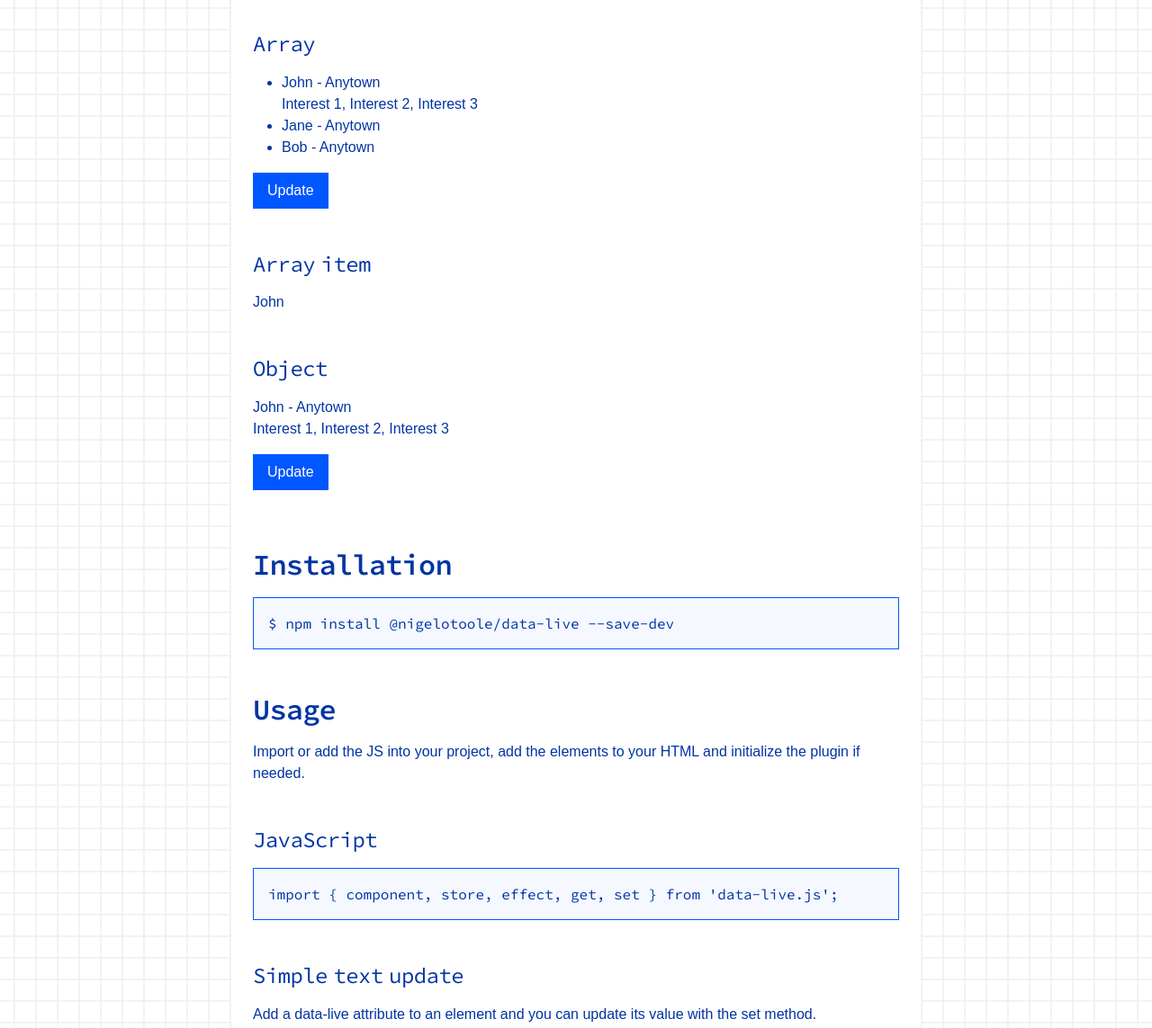
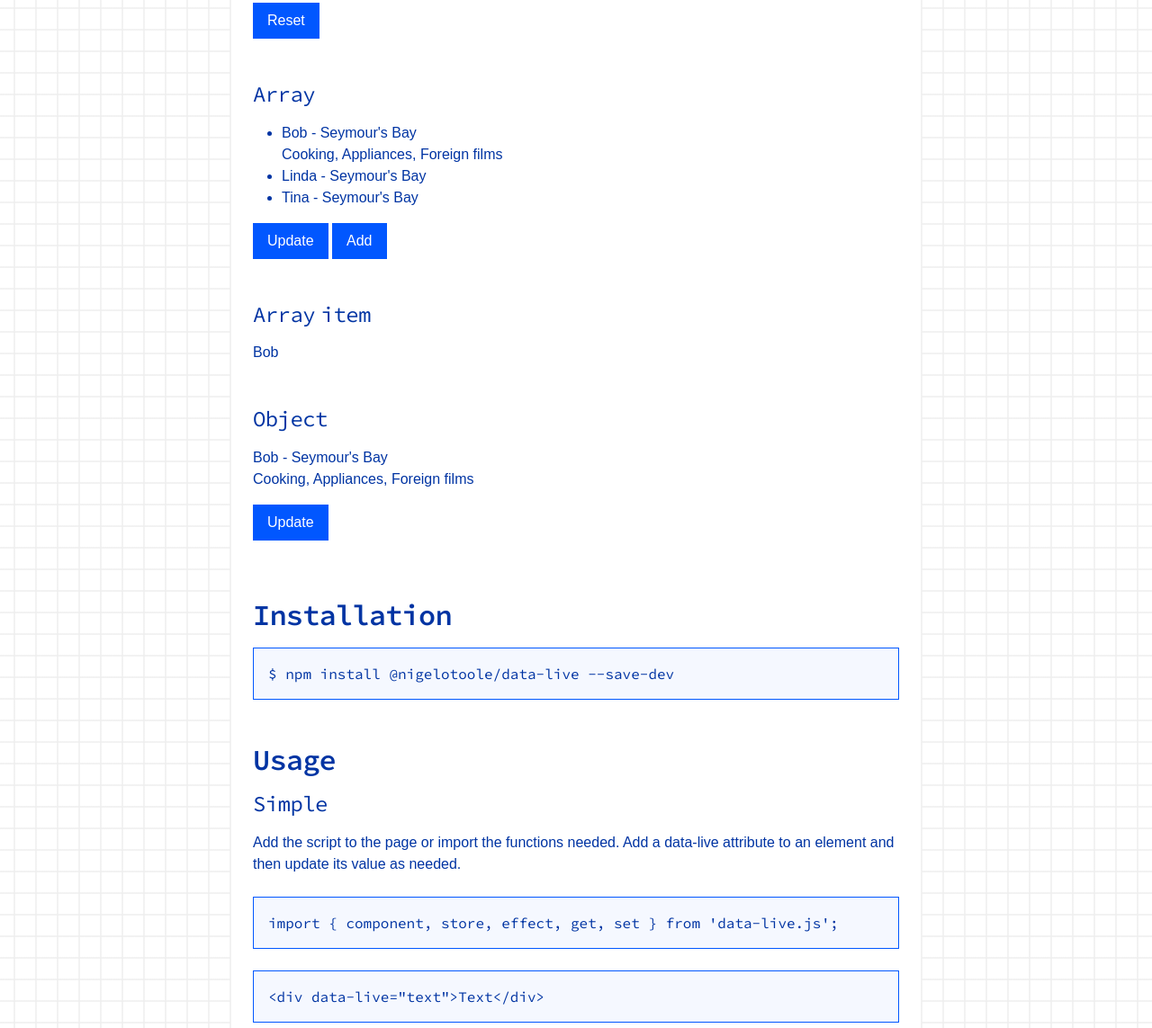
Before and after one commit to NigelOToole/data-live, a website with bundled scripts: page src/index.html in a window 1280 px wide. Shown: the part 976-2119 px from the top of the page at 90% size. Built offline with nearby package versions, Linux system fonts and the light colour scheme; files whose address does not match are found by name.

Commit message:
Doc updates

```diff
--- a/src/index.html
+++ b/src/index.html
@@ -80,10 +80,12 @@
 
             <h3>Number - Countdown</h3>
             <div class="input-number" data-live="seconds">3600</div>
+            <button class="btn demo-btn"><span>Reset</span></button>
 
             <h3>Array</h3>
             <div class="users"></div>
             <button class="btn demo-btn"><span>Update</span></button>
+            <button class="btn demo-btn"><span>Add</span></button>
 
             <h3>Array item</h3>
             <div class="user-zero"></div>
@@ -105,23 +107,20 @@
 
 <pre><code class="scroll-shadow-inline" tabindex="0">$ npm install @nigelotoole/data-live --save-dev</code></pre>
 
-
           <h2 id="docs-usage">Usage</h2>
 
-          <p>Import or add the JS into your project, add the elements to your HTML and initialize the plugin if needed.</p>
+          <h3>Simple</h3>
 
-
-          <h3 id="docs-javascript">JavaScript</h3>
+          <p>Add the script to the page or import the functions needed. Add a data-live attribute to an element and then update its value as needed.</p>
 
 <pre><code class="scroll-shadow-inline" tabindex="0">import { component, store, effect, get, set } from 'data-live.js';</code></pre>
 
-
-          <h3>Simple text update</h3>
-          <p>Add a data-live attribute to an element and you can update its value with the set method.</p>
 <pre><code class="scroll-shadow-inline" tabindex="0">&lt;div data-live="text"&gt;Text&lt;/div&gt; </code></pre>
 
 <pre><code class="scroll-shadow-inline" tabindex="0">// Update text
 set('text', 'Update Text');
+// This is the same as the above if you dont want to import the set method
+// window['text']['text'] = 'Update Text';
 </code></pre>
 
           <h3>Complex data</h3>
@@ -144,10 +143,10 @@ let usersTemplate = (data) => {
   &lt;/ul&gt;`;
 }
 
-let usersStore = component(dataArray, 'users', usersTemplate);
+let usersComponent = component(dataArray, 'users', usersTemplate);
 
 // Update data
-usersStore[0]['firstname'] = `${usersStore[0]['firstname']} updated`;
+usersComponent[0]['firstname'] = `${usersComponent[0]['firstname']} updated`;
 </code></pre>
 
 <p>To use data in an already crated store you can with duplicate the element e.g. &lt;div class="users"&gt;&lt;/div&gt;. If you need to present the data differently you can add an effect to the store.</p>
@@ -157,7 +156,7 @@ usersStore[0]['firstname'] = `${usersStore[0]['firstname']} updated`;
   return `${ data['firstname']}`;
 }
 
-effect(usersStore, 'users', userZeroTemplate, '.user-zero');
+effect(usersComponent, 'users', userZeroTemplate, '.user-zero');
 </code></pre>
 
 
@@ -376,6 +375,7 @@ $ npm run dev
 
 
     <script src="scripts/share-url-wc.js" type="module"></script>
+    <!-- <script src="scripts/data-live.js" type="module"></script> -->
     <script src="scripts/main.js" type="module"></script>
   </body>
 </html>
--- a/src/scripts/main.js
+++ b/src/scripts/main.js
@@ -6,82 +6,66 @@ window.addEventListener('DOMContentLoaded', (event) => {
   let dataArray = [
     {
       "id": 1,
-      "firstname": "John",
-      "lastname": "Doe",
-      "email": "johndoe@example.com",
+      "firstname": "Bob",
+      "lastname": "Belcher",
+      "email": "bob@example.com",
       "phone": "(555) 555-1234",
       "address": {
-        "street": "123 Main Street",
-        "suite": "Apt. 4",
-        "city": "Anytown",
-        "zipcode": "12345-6789",
-        "geo": {
-          "lat": "42.1234",
-          "lng": "-71.2345"
-        }
+        "street": "123 Ocean Avenue",
+        "suite": "Apt. 1",
+        "city": "Seymour's Bay",
+        "zipcode": "12345-6789"
       },
       "interests": [
-        { "name": "Interest 1" },
-        { "name": "Interest 2" },
-        { "name": "Interest 3" }
+        { "name": "Cooking" },
+        { "name": "Appliances" },
+        { "name": "Foreign films" }
       ],
     },
     {
       "id": 2,
-      "firstname": "Jane",
-      "lastname": "Smith",
-      "email": "janesmith@example.com",
-      "phone": "(555) 555-5678",
+      "firstname": "Linda",
+      "lastname": "Belcher",
+      "email": "linda@example.com",
+      "phone": "(555) 555-1234",
       "address": {
-        "street": "456 Oak Street",
-        "suite": "Suite 200",
-        "city": "Anytown",
-        "zipcode": "12345-6789",
-        "geo": {
-          "lat": "42.3456",
-          "lng": "-71.6789"
-        }
+        "street": "123 Ocean Avenue",
+        "suite": "Apt. 1",
+        "city": "Seymour's Bay",
+        "zipcode": "12345-6789"
       }
     },
     {
       "id": 3,
-      "firstname": "Bob",
-      "lastname": "Johnson",
-      "email": "bobjohnson@example.com",
-      "phone": "(555) 555-9012",
+      "firstname": "Tina",
+      "lastname": "Belcher",
+      "email": "tina@example.com",
+      "phone": "(555) 555-1234",
       "address": {
-        "street": "789 Elm Street",
-        "suite": "Apt. 100",
-        "city": "Anytown",
-        "zipcode": "12345-6789",
-        "geo": {
-          "lat": "42.5678",
-          "lng": "-71.1234"
-        }
+        "street": "123 Ocean Avenue",
+        "suite": "Apt. 1",
+        "city": "Seymour's Bay",
+        "zipcode": "12345-6789"
       }
     }
   ]
 
   let dataObject = {
     "id": 1,
-    "firstname": "John",
-    "lastname": "Doe",
-    "email": "johndoe@example.com",
+    "firstname": "Bob",
+    "lastname": "Belcher",
+    "email": "bob@example.com",
     "phone": "(555) 555-1234",
     "address": {
-      "street": "123 Main Street",
-      "suite": "Apt. 4",
-      "city": "Anytown",
-      "zipcode": "12345-6789",
-      "geo": {
-        "lat": "42.1234",
-        "lng": "-71.2345"
-      }
+      "street": "123 Ocean Avenue",
+      "suite": "Apt. 1",
+      "city": "Seymour's Bay",
+      "zipcode": "12345-6789"
     },
     "interests": [
-      { "name": "Interest 1" },
-      { "name": "Interest 2" },
-      { "name": "Interest 3" }
+      { "name": "Cooking" },
+      { "name": "Appliances" },
+      { "name": "Foreign films" }
     ]
   }
 
@@ -91,7 +75,7 @@ window.addEventListener('DOMContentLoaded', (event) => {
   // Text
   document.querySelector('[data-live="text"] + .demo-btn').addEventListener('click', () => {
     set('text', 'Update Text');
-    // This is the same as the above if you dont want to import set method
+    // This is the same as the above if you dont want to import the set method
     // window['text']['text'] = 'Update Text';
   })
 
@@ -118,6 +102,10 @@ window.addEventListener('DOMContentLoaded', (event) => {
 
   let updateNumberInterval = setInterval(updateNumber, 1000);
 
+  document.querySelector('[data-live="seconds"] + .demo-btn').addEventListener('click', () => {
+    set('seconds', 3600);
+  })
+
 
   // Array
   let usersTemplate = (data) => {
@@ -132,14 +120,17 @@ window.addEventListener('DOMContentLoaded', (event) => {
     </ul>`;
   }
 
-  let usersStore = component(dataArray, 'users', usersTemplate);
+  let usersComponent = component(dataArray, 'users', usersTemplate);
 
   document.querySelector('.users + .demo-btn').addEventListener('click', () => {
-    usersStore[0]['firstname'] = `${usersStore[0]['firstname']} updated`;
-    usersStore[0]['address']['city'] = 'New Town'
-    usersStore[0]['interests'][0]['name'] = 'New interest 1'
+    usersComponent[0]['firstname'] = `${usersComponent[0]['firstname']} updated`;
+    usersComponent[0]['interests'][0]['name'] = 'Cooking burgers';
   })
 
+  document.querySelector('.users + .demo-btn + .demo-btn').addEventListener('click', () => {
+    usersComponent.push({"firstname": "Gene", "address": {"city": "Seymour's Bay"}});
+    usersComponent.push({"firstname": "Louise", "address": {"city": "Seymour's Bay"}});
+  })
 
 
   // Array item
@@ -149,8 +140,7 @@ window.addEventListener('DOMContentLoaded', (event) => {
     return `${ data['firstname']}`;
   }
 
-  effect(usersStore, 'users', userZeroTemplate, '.user-zero');
-
+  effect(usersComponent, 'users', userZeroTemplate, '.user-zero');
 
 
   // Object
@@ -161,14 +151,11 @@ window.addEventListener('DOMContentLoaded', (event) => {
     `;
   }
 
-  let userStore = component(dataObject, 'user', userTemplate);
+  let userComponent = component(dataObject, 'user', userTemplate);
 
   document.querySelector('.user + .demo-btn').addEventListener('click', () => {
-    userStore['firstname'] = 'John updated'
-    userStore['address']['city'] = 'New Town'
-    userStore['interests'][0]['name'] = 'New interest 1'
+    userComponent['firstname'] = 'Bob updated'
   });
-
 
 
 
```
